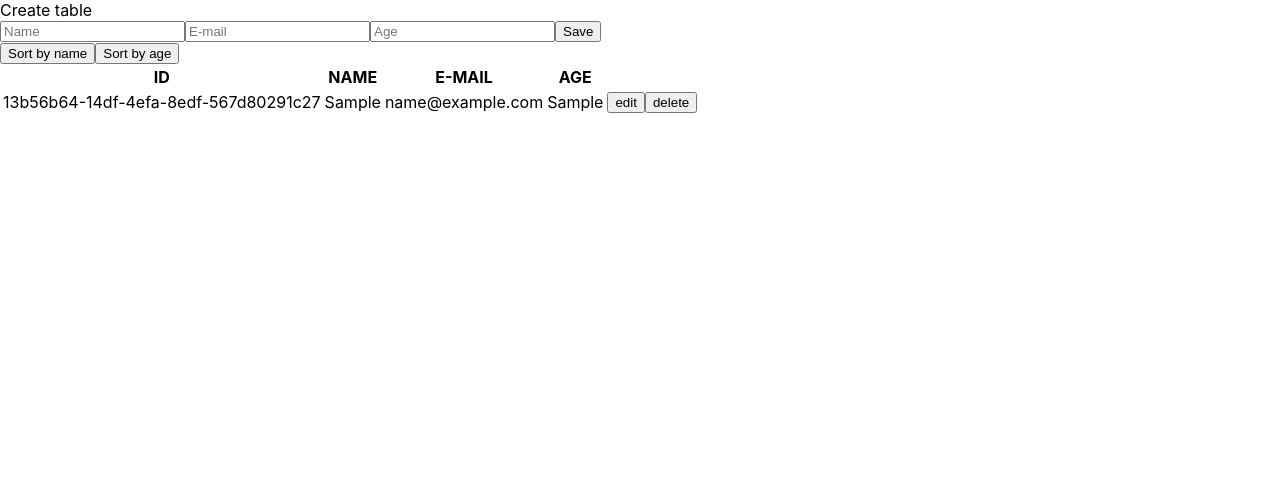
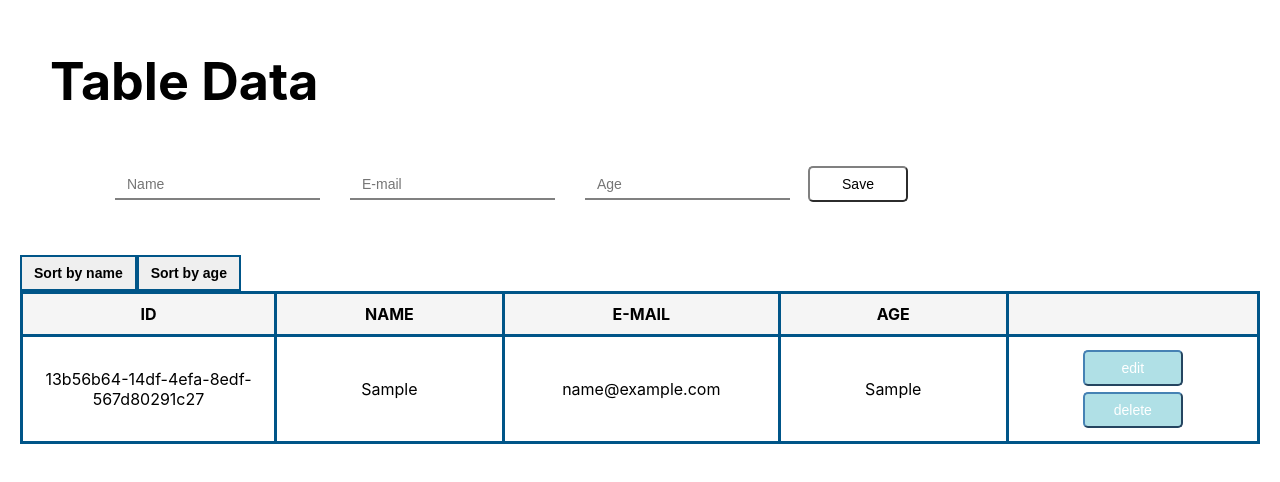
Before and after one commit to OksanaOstafiichuk/table, a React (Create React App) app: page / in a window 1280 px wide. Both pictures are taken after typing "Sample", "name@example.com", "Sample" into the empty fields and a click on the button "Save". Shown: the top 482 px of the page. Built offline with nearby package versions, Linux system fonts and the light colour scheme.

Commit message:
add styles

```diff
--- /dev/null
+++ b/src/components/App.css
@@ -0,0 +1,15 @@
+.container{
+    margin: 50px auto;
+}
+
+.title{margin-left: 50px;
+    font-size: 52px;}
+
+    .sort{margin: 0 5px 0 20px;}
+
+    .sortBtn {
+        margin: 0;
+        border-radius: 0;
+        border: 2px solid #058;
+        font-weight: 600;
+    }
--- a/src/components/App.jsx
+++ b/src/components/App.jsx
@@ -1,13 +1,16 @@
 import { useState } from 'react';
 import { v4 as uuidv4 } from 'uuid';
+
 import { NewUserForm } from './NewUserForm/NewUserForm';
 import { Table } from './Table/Table';
+import './App.css';
 
 const fieldArray = [
   { field: 'id', fieldName: 'ID' },
   { field: 'name', fieldName: 'NAME' },
   { field: 'email', fieldName: 'E-MAIL' },
   { field: 'age', fieldName: 'AGE' },
+  { field: 'button', fieldName: '' },
 ];
 
 export const App = () => {
@@ -56,15 +59,17 @@ export const App = () => {
   };
 
   return (
-    <div>
-      Create table
+    <div className="container">
+      <h1 className="title">Table Data</h1>
       <NewUserForm onSubmit={addUser} />
-      <button type="button" onClick={handelSortByName}>
-        Sort by name
-      </button>
-      <button type="button" onClick={handelSortByAge}>
-        Sort by age
-      </button>
+      <div className="sort">
+        <button type="button" className="sortBtn" onClick={handelSortByName}>
+          Sort by name
+        </button>
+        <button type="button" className="sortBtn" onClick={handelSortByAge}>
+          Sort by age
+        </button>
+      </div>
       <Table data={dataTable} table={fieldArray} onRemove={handelRemove} />
     </div>
   );
--- /dev/null
+++ b/src/components/NewUserForm/NewUserForm.css
@@ -0,0 +1,18 @@
+.form {
+    margin: 50px 100px;
+}
+
+.input {
+    border: transparent;
+    background: transparent;
+    outline: none;
+    border-bottom: 2px solid #808080;
+    margin: 0 15px;
+}
+
+.button {
+    width: 100px;
+    border-color: #808080;
+    background: transparent;
+
+}
--- a/src/components/NewUserForm/NewUserForm.jsx
+++ b/src/components/NewUserForm/NewUserForm.jsx
@@ -1,4 +1,5 @@
 import { useState } from 'react';
+import './NewUserForm.css';
 
 export const NewUserForm = ({ onSubmit }) => {
   const [name, setName] = useState('');
@@ -36,11 +37,12 @@ export const NewUserForm = ({ onSubmit }) => {
   };
 
   return (
-    <form id="form" onSubmit={handelSubmit}>
+    <form id="form" className="form" onSubmit={handelSubmit}>
       <input
         type="text"
         name="name"
         placeholder="Name"
+        className="input"
         value={name}
         onChange={handelSaveData}
       />
@@ -48,6 +50,7 @@ export const NewUserForm = ({ onSubmit }) => {
         type="email"
         name="email"
         placeholder="E-mail"
+        className="input"
         value={email}
         onChange={handelSaveData}
       />
@@ -55,11 +58,12 @@ export const NewUserForm = ({ onSubmit }) => {
         type="text"
         name="age"
         placeholder="Age"
+        className="input"
         value={age}
         onChange={handelSaveData}
       />
 
-      <button type="submit" id="button">
+      <button type="submit" id="button" className="button">
         Save
       </button>
     </form>
--- /dev/null
+++ b/src/components/Table/Table.css
@@ -0,0 +1,11 @@
+.Button {
+    width: 100px;
+    color: #fff;
+    background-color: #B0E0E6;
+    border-color: #4682B4;
+}
+
+.edit-input {
+    width: 200px;
+    border: 1px solid #DCDCDC;
+}
--- a/src/components/Table/Table.jsx
+++ b/src/components/Table/Table.jsx
@@ -1,4 +1,5 @@
 import { useState } from 'react';
+import './Table.css';
 
 export const Table = ({ data, table, onRemove }) => {
   const [isEdit, setIsEdit] = useState(false);
@@ -55,6 +56,7 @@ export const Table = ({ data, table, onRemove }) => {
                       type="text"
                       name="name"
                       id={el.id}
+                      className="edit-input"
                       defaultValue={editedRow ? editedRow.name : el.name}
                       onChange={evt => handelChangeData(evt, el.id)}
                     />
@@ -68,6 +70,7 @@ export const Table = ({ data, table, onRemove }) => {
                       type="text"
                       name="email"
                       id={el.id}
+                      className="edit-input"
                       defaultValue={editedRow ? editedRow.email : el.email}
                       onChange={evt => handelChangeData(evt, el.id)}
                     />
@@ -81,6 +84,7 @@ export const Table = ({ data, table, onRemove }) => {
                       type="text"
                       name="age"
                       id={el.id}
+                      className="edit-input"
                       defaultValue={editedRow ? editedRow.age : el.age}
                       onChange={evt => handelChangeData(evt, el.id)}
                     />
@@ -90,15 +94,27 @@ export const Table = ({ data, table, onRemove }) => {
                 </td>
                 <td>
                   {isEdit && rowId === el.id ? (
-                    <button type="button" onClick={() => handelSave(el.id)}>
+                    <button
+                      type="button"
+                      className="Button"
+                      onClick={() => handelSave(el.id)}
+                    >
                       save
                     </button>
                   ) : (
-                    <button type="button" onClick={() => handelEdit(el.id)}>
+                    <button
+                      type="button"
+                      className="Button"
+                      onClick={() => handelEdit(el.id)}
+                    >
                       edit
                     </button>
                   )}
-                  <button type="button" onClick={() => onRemove(el.id)}>
+                  <button
+                    type="button"
+                    className="Button"
+                    onClick={() => onRemove(el.id)}
+                  >
                     delete
                   </button>
                 </td>
--- a/src/index.css
+++ b/src/index.css
@@ -13,3 +13,39 @@ code {
   font-family: source-code-pro, Menlo, Monaco, Consolas, 'Courier New',
     monospace;
 }
+
+table {
+  border-collapse: collapse;
+  border-spacing: 0;
+  margin: 0 20px;
+}
+
+thead {
+  background-color: #F5F5F5;
+}
+
+th,
+td {
+  width: 300px;
+  padding: 10px 20px;
+  border: 3px solid #058;
+  text-align: center;
+}
+
+button{
+    display: inline-block;
+    padding: 6px 12px;
+    margin: 3px;
+    font-size: 14px;
+    font-weight: 400;
+    line-height: 1.42857143;
+    text-align: center;
+    white-space: nowrap;
+    border-radius: 5px;
+    cursor: pointer;
+  }
+
+  input{padding: 6px 12px;
+    margin-bottom: 0;
+    font-size: 14px;
+    font-weight: 400;}
```
